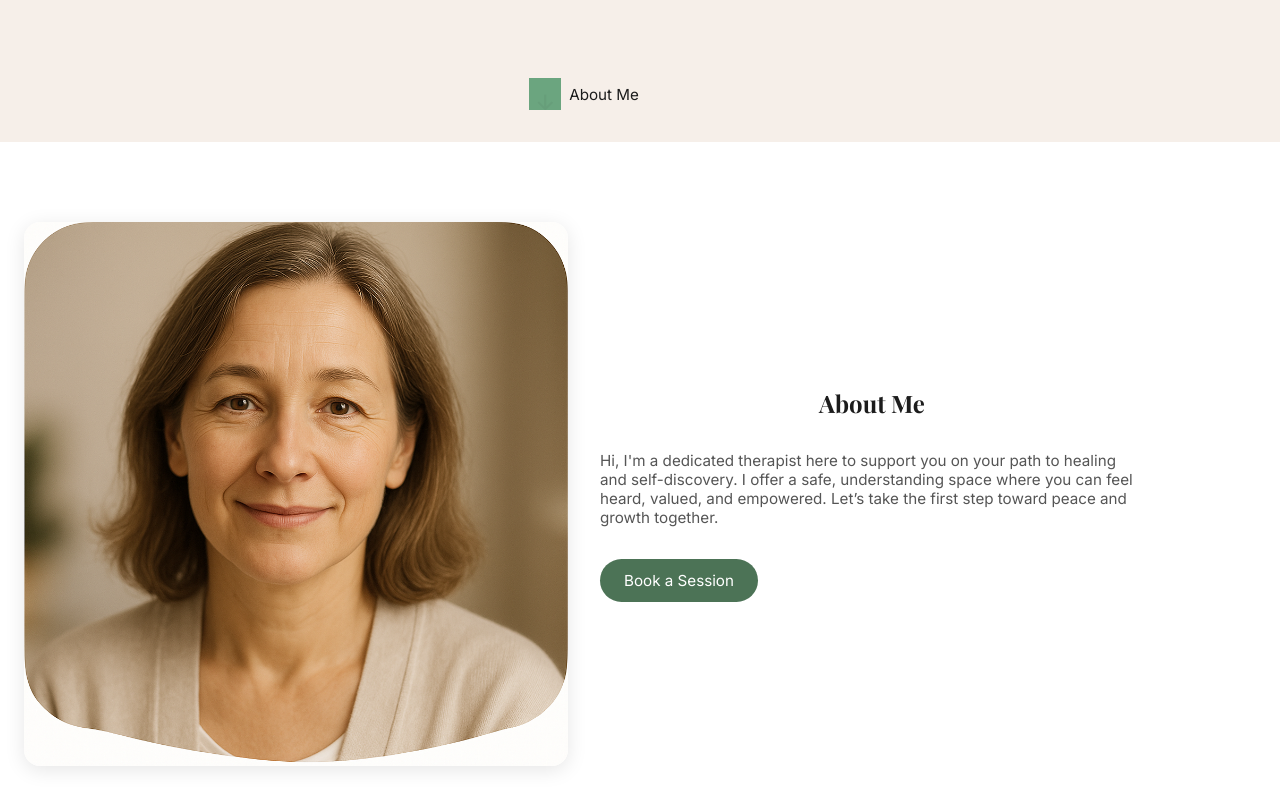
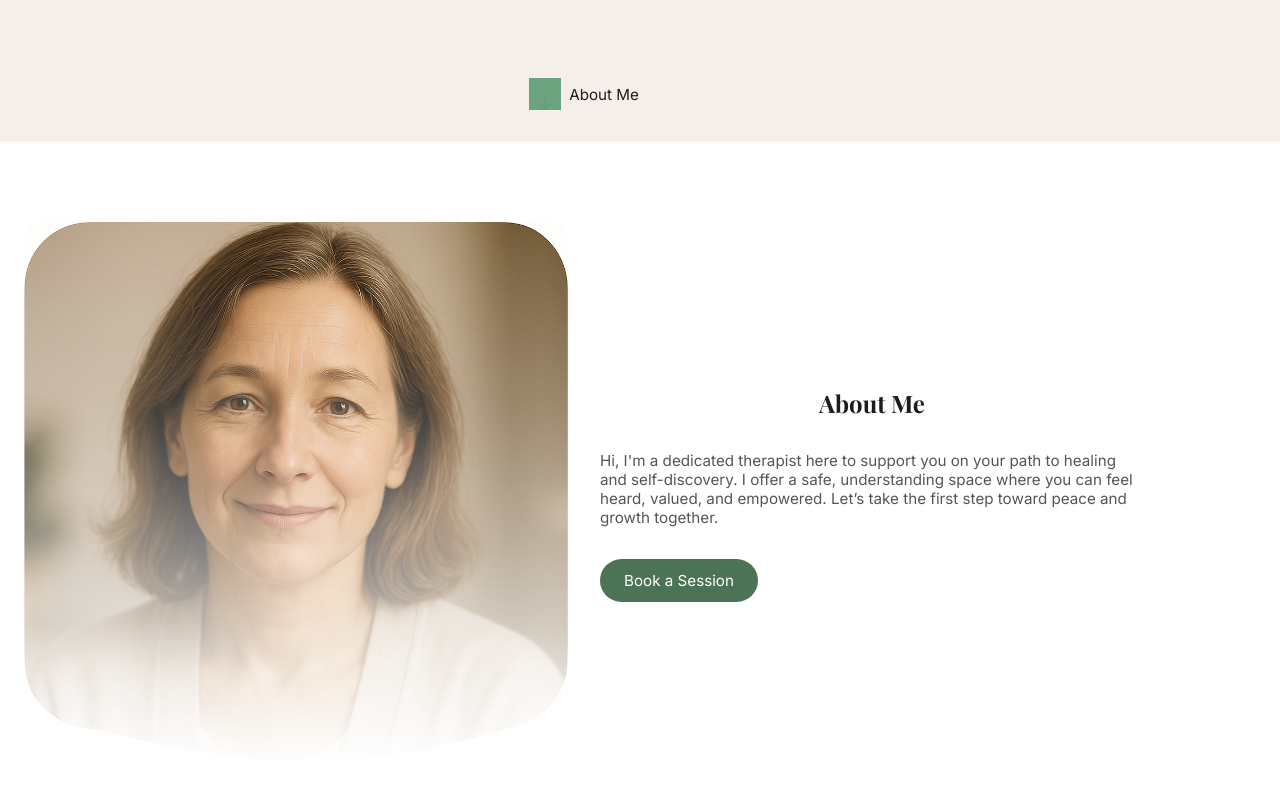
Before and after one commit to TusharGupta-Developer/react-client-site-template, a React (Vite) app: page / in a window 1280 px wide. Shown: the part 570-1368 px from the top of the page. Built offline with nearby package versions, Linux system fonts and the light colour scheme.

Commit message:
Enhancing UI ABout img

```diff
--- a/src/pages/About.css
+++ b/src/pages/About.css
@@ -9,6 +9,8 @@
     width: 100%;
     border-radius: 1rem;
     box-shadow: 0 4px 20px rgba(0, 0, 0, 0.1);
+    mask-image: linear-gradient(to bottom, hsla(210, 40%, 16%, 1), 60%, transparent 100%);
+    -webkit-mask-image: linear-gradient(to bottom, hsla(210, 40%, 16%, 1), 60%, transparent 100%);
     justify-self: center;
 }
 
@@ -26,7 +28,7 @@
 .button {
     display: inline-block;
     padding: 0.75rem 1.5rem;
-    background-color: var( --color-primary);
+    background-color: var(--color-primary);
     color: #fff;
     border-radius: 2rem;
     text-decoration: none;
```
